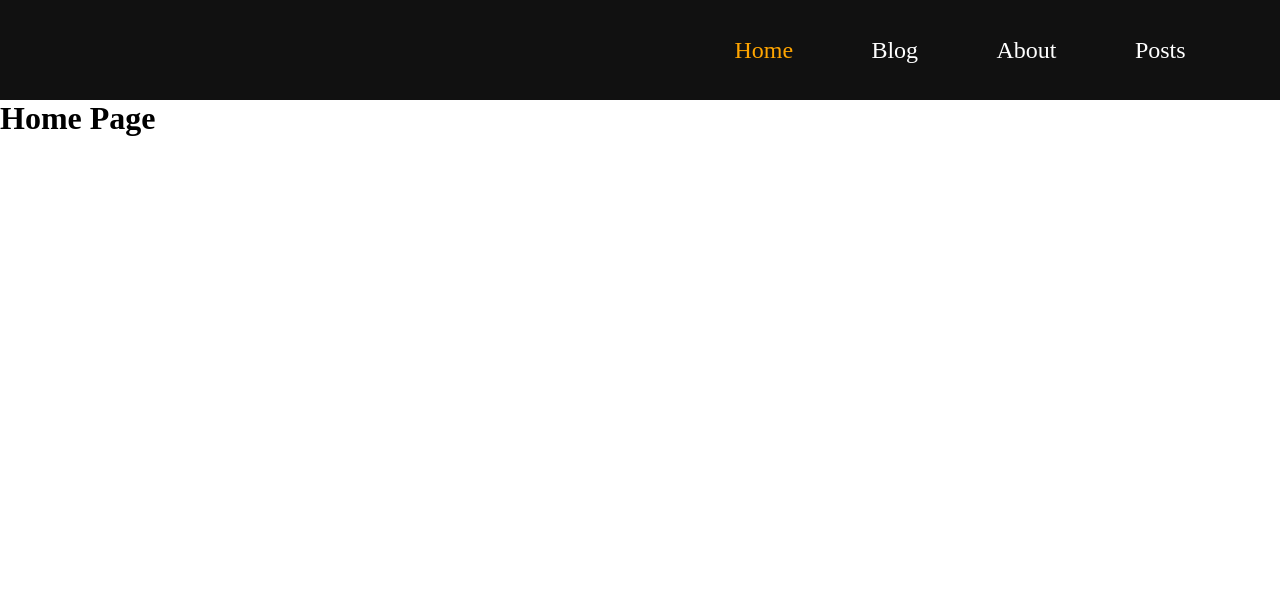
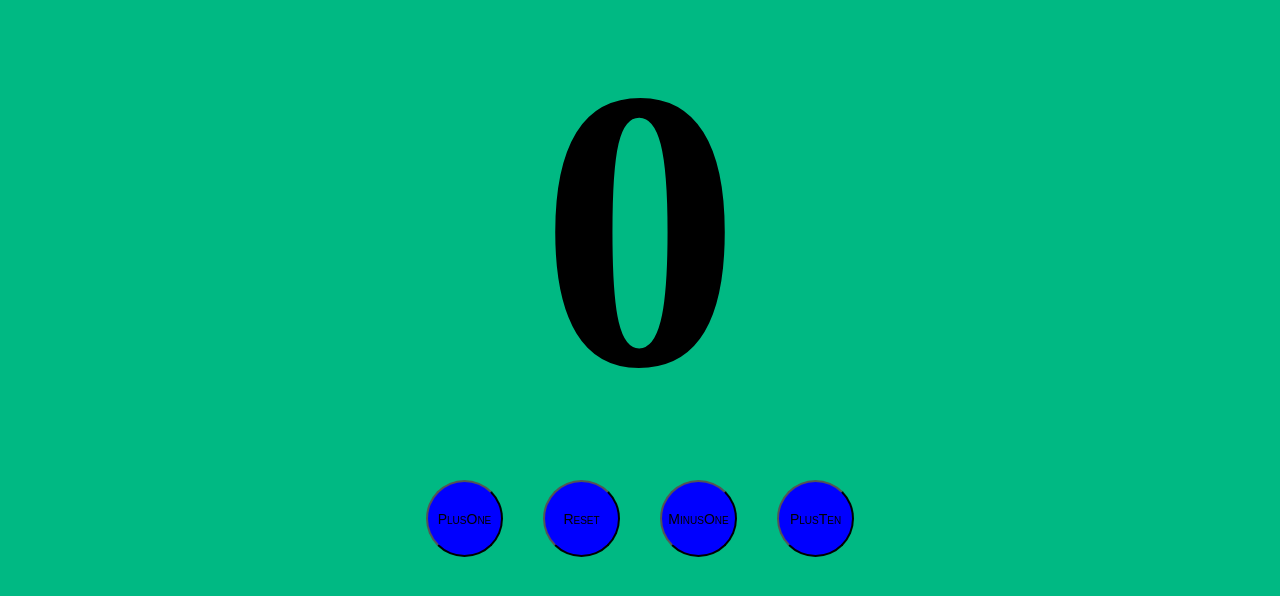
Before and after one commit to BrownEdgar/REACT_TEAM_2023, a React (Create React App) app: page / in a window 1280 px wide. Shown: the top 596 px of the page. Built offline with nearby package versions, Linux system fonts and the light colour scheme.

Commit message:
Add Homework useReducer count

```diff
--- /dev/null
+++ b/src/components/Tigran/USEREDUCER/ACTIONTYPES.js
@@ -0,0 +1,7 @@
+// const ACTIONTYPES = {
+//     INCREMENT: "increment",
+//     DECREMENT: "decrement",
+//     RESET: "reset",
+//     PLUSTEN: "plusten"
+// }
+// export default ACTIONTYPES
--- /dev/null
+++ b/src/components/Tigran/USEREDUCER/Count.jsx
@@ -0,0 +1,20 @@
+import React, { useReducer } from 'react'
+// import ACTIONTYPES from './ACTIONTYPES'
+import {countReducer, initialCount } from './countReducer'
+
+import "./Count.scss"
+
+export default function Count() {
+  const [state, dispatch] = useReducer(countReducer, initialCount)
+  return (
+    <div key={Date.now()} className="Container">
+            <h1 className="Container__Title">{state.count}</h1>
+            <div className="Container__ChangeButtonsValues">
+                <button className="Container__Btn" onClick={() => dispatch({type: "increment"})}>PlusOne</button>
+                <button className="Container__Btn" onClick={() => dispatch({type: "reset"})}>Reset</button>
+                <button className="Container__Btn" onClick={() => dispatch({type: "decrement"})}>MinusOne</button>
+                <button className="Container__Btn" onClick={() => dispatch({type: "plusten"})}>PlusTen</button>
+            </div>
+    </div>
+  )
+}
--- /dev/null
+++ b/src/components/Tigran/USEREDUCER/Count.scss
@@ -0,0 +1,35 @@
+* {
+    box-sizing: border-box;
+    margin: 0;
+    padding: 0;
+}
+.Container {
+    width: 100%;
+    height: 100vh;
+    background: rgb(0,0,0);
+    background: radial-gradient(circle, rgba(0,0,0,0.9727241238292192) 0%, rgba(0,185,131,1) 0%);
+
+    &__Title {
+        font-size: 400px;
+        display: flex;
+        justify-content: center;
+        align-items: center;
+    }
+
+    &__ChangeButtonsValues {
+        display: flex;
+        justify-content: center;
+        align-items: center;
+    }
+
+    &__Btn {
+        width: 77px;
+        height: 77px;
+        border-radius: 50%;
+        cursor: pointer;
+        background-color: blue;
+        margin: 20px;
+        font-size: 14px;
+        font-variant: small-caps;
+    }
+}
--- /dev/null
+++ b/src/components/Tigran/USEREDUCER/countReducer.js
@@ -0,0 +1,26 @@
+// import ACTIONTYPES from "./ACTIONTYPES"
+export const initialCount = {
+    count: 0,
+}
+
+export const countReducer = (state, action) => {
+    switch(action.type) {
+        case "increment":
+            return {
+                count: state.count + 1
+            }
+            case "reset":
+                return {
+                    count: 0
+                }
+                case "decrement":
+                    return {
+                        count: state.count - 1
+                    }
+                    case "plusten":
+                        return {
+                            count: state.count + 10
+                        }
+                        default: throw new Error("Is not Defind")
+    }
+}
--- a/src/index.js
+++ b/src/index.js
@@ -1,7 +1,7 @@
 import React from 'react';
 import ReactDOM from 'react-dom/client';
 
-import App from './components/EDGAR/Router6/App'
+import App from './components/Tigran/USEREDUCER/Count'
 import { BrowserRouter as Router } from 'react-router-dom'
 const root = ReactDOM.createRoot(document.getElementById('root'));
 root.render(
```
